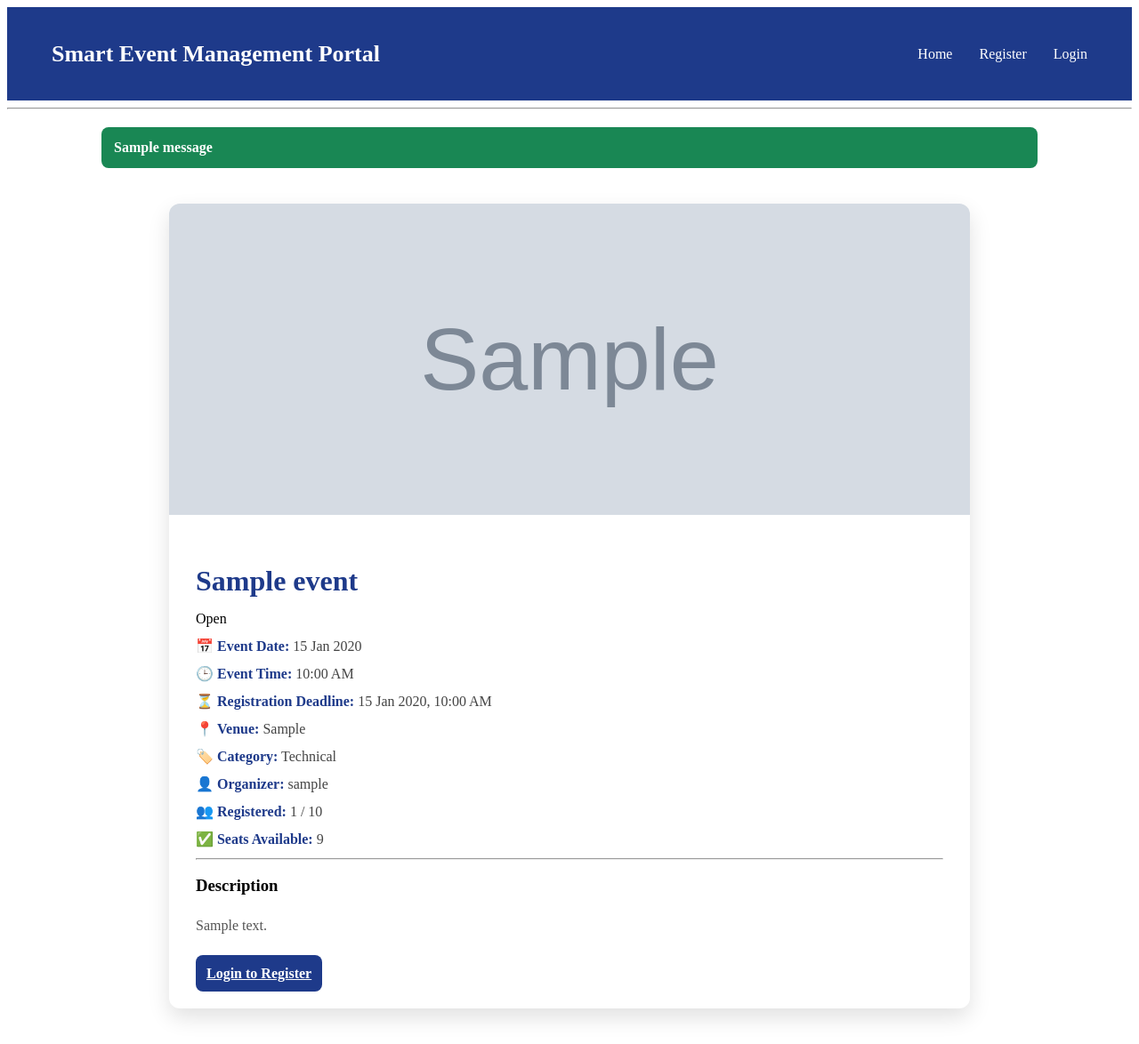
After one commit to pavithapari/SmartEventManagement, a Django app: page /events/1/ in a window 1280 px wide. The commit adds this page. Shown: the whole page at 89% size. Run offline with Django 5.2, Linux system fonts and the light colour scheme; tables that the repository leaves empty hold one stand-in row (values such as "Sample post"); grey boxes marked "Sample" are stand-in pictures; one stand-in notice (Sample message) is shown.

Commit message:
Added the register view page with inteligent register button based on the state(already registered and login)

```diff
--- a/accounts/urls.py
+++ b/accounts/urls.py
@@ -3,11 +3,11 @@ from . import views
 
 urlpatterns = [
 
-    path("register/", views.register, name="register"),
+    path("accounts/register/", views.register, name="register"),
 
-    path("login/", views.login_view, name="login"),
+    path("accounts/login/", views.login_view, name="login"),
 
-    path("logout/", views.logout_view, name="logout"),
+    path("accounts/logout/", views.logout_view, name="logout"),
 
-    path("dashboard/", views.dashboard, name="dashboard"),
+    path("accounts/dashboard/", views.dashboard, name="dashboard"),
 ]
--- a/event_portal/urls.py
+++ b/event_portal/urls.py
@@ -23,6 +23,7 @@ urlpatterns = [
     path('admin/', admin.site.urls),
     path("",include("accounts.urls")),
     path("events/", include("events.urls")),
+    path("registrations/", include("registrations.urls")),
 ]
 
 if settings.DEBUG:
--- a/events/urls.py
+++ b/events/urls.py
@@ -4,4 +4,5 @@ from . import views
 urlpatterns = [
      path("", views.event_list, name="event_list"),
     path("create/", views.create_event, name="create_event"),
+    path("<int:id>/", views.event_detail, name="event_detail"),
 ]
--- a/events/views.py
+++ b/events/views.py
@@ -1,8 +1,10 @@
 from django.shortcuts import render, redirect
 from django.contrib.auth.decorators import login_required
 from .forms import EventForm
-
-
+from django.shortcuts import get_object_or_404
+from django.shortcuts import render, get_object_or_404
+from .models import Event
+from registrations.models import Registration
 from .models import Event
 
 @login_required
@@ -40,3 +42,31 @@ def event_list(request):
     }
 
     return render(request, "events/event_list.html", context)
+
+def event_detail(request, id):
+
+    event = get_object_or_404(Event, id=id)
+
+    registered_count = event.registrations.filter(
+        status="REGISTERED"
+    ).count()
+
+    seats_left = event.capacity - registered_count
+
+    already_registered = False
+
+    if request.user.is_authenticated:
+        already_registered = Registration.objects.filter(
+            user=request.user,
+            event=event,
+            status="REGISTERED"
+        ).exists()
+
+    context = {
+        "event": event,
+        "registered_count": registered_count,
+        "seats_left": seats_left,
+        "already_registered": already_registered,
+    }
+
+    return render(request, "events/event_detail.html", context)
--- a/registrations/models.py
+++ b/registrations/models.py
@@ -33,7 +33,8 @@ class Registration(models.Model):
     id_card_number = models.CharField(
         max_length=30,
         unique=True,
-        blank=True
+        blank=True,
+        null=True,
     )
 
     class Meta:
--- /dev/null
+++ b/registrations/urls.py
@@ -0,0 +1,6 @@
+from django.urls import path
+from . import views
+
+urlpatterns = [
+    path("<int:event_id>/", views.register_event, name="register_event"),
+]
--- a/static/css/style.css
+++ b/static/css/style.css
@@ -256,9 +256,11 @@ input[type="checkbox"]{
     color:white;
 }
 
-.btn-danger:hover{
+button:disabled{
 
-    background:#b52a38;
+    opacity:.85;
+
+    cursor:not-allowed;
 }
 
 .message{
@@ -354,3 +356,103 @@ input[type="checkbox"]{
 
     margin-top:20px;
 }
+/* =========================
+   Event Detail
+========================= */
+
+.event-detail-card{
+
+    background:white;
+
+    border-radius:12px;
+
+    overflow:hidden;
+
+    box-shadow:0 10px 25px rgba(0,0,0,.12);
+
+    margin:40px auto;
+
+    max-width:900px;
+}
+
+.detail-banner{
+
+    width:100%;
+
+    height:350px;
+
+    object-fit:cover;
+}
+
+.detail-content{
+
+    padding:30px;
+}
+
+.detail-content h1{
+
+    color:#1E3A8A;
+
+    margin-bottom:15px;
+}
+
+.detail-info{
+    margin:12px 0;
+    font-size:16px;
+    color:#444;
+}
+
+.detail-info strong{
+    color:#1E3A8A;
+}
+
+.description{
+    margin-top:20px;
+    line-height:1.8;
+    color:#555;
+}
+
+.event-actions{
+
+    margin-top:30px;
+}
+/* =========================
+   Messages
+========================= */
+
+.message-container{
+
+    width:90%;
+
+    margin:20px auto;
+}
+
+.message{
+
+    padding:14px;
+
+    margin-bottom:15px;
+
+    border-radius:8px;
+
+    color:white;
+
+    font-weight:600;
+}
+
+.success{
+
+    background:#198754;
+}
+
+.error{
+
+    background:#DC3545;
+}
+
+.warning{
+
+    background:#FFC107;
+
+    color:#000;
+}
--- a/templates/base.html
+++ b/templates/base.html
@@ -48,7 +48,23 @@
 
     <hr>
 
-    {% include "components/messages.html" %}
+    {% if messages %}
+
+<div class="message-container">
+
+    {% for message in messages %}
+
+        <div class="message {{ message.tags }}">
+
+            {{ message }}
+
+        </div>
+
+    {% endfor %}
+
+</div>
+
+{% endif %}
 
     {% block content %}
 
--- /dev/null
+++ b/templates/events/event_detail.html
@@ -0,0 +1,108 @@
+{% extends "base.html" %}
+
+{% block content %}
+
+<div class="page-container">
+
+    <div class="event-detail-card">
+
+        {% if event.banner %}
+            <img src="{{ event.banner.url }}" class="detail-banner">
+        {% endif %}
+
+        <div class="detail-content">
+<h1>{{ event.title }}</h1>
+
+<span class="badge badge-open">
+    {{ event.get_status_display }}
+</span>
+
+<p class="detail-info">
+    📅 <strong>Event Date:</strong>
+    {{ event.event_date|date:"d M Y" }}
+</p>
+
+<p class="detail-info">
+    🕒 <strong>Event Time:</strong>
+    {{ event.event_time|time:"h:i A" }}
+</p>
+
+<p class="detail-info">
+    ⏳ <strong>Registration Deadline:</strong>
+    {{ event.registration_deadline|date:"d M Y, h:i A" }}
+</p>
+
+<p class="detail-info">
+    📍 <strong>Venue:</strong>
+    {{ event.venue }}
+</p>
+
+<p class="detail-info">
+    🏷️ <strong>Category:</strong>
+    {{ event.get_category_display }}
+</p>
+
+<p class="detail-info">
+    👤 <strong>Organizer:</strong>
+    {{ event.organizer.username }}
+</p>
+
+<p class="detail-info">
+    👥 <strong>Registered:</strong>
+    {{ registered_count }} / {{ event.capacity }}
+</p>
+
+<p class="detail-info">
+    ✅ <strong>Seats Available:</strong>
+    {{ seats_left }}
+</p>
+
+<hr>
+
+<h3>Description</h3>
+
+<p class="description">
+    {{ event.description }}
+</p>
+
+<div class="event-actions">
+
+{% if not user.is_authenticated %}
+
+    <a href="{% url 'login' %}" class="btn btn-primary">
+        Login to Register
+    </a>
+
+{% elif already_registered %}
+
+    <button class="btn btn-success" disabled>
+        ✓ Already Registered
+    </button>
+
+{% elif event.status != "OPEN" %}
+
+    <button class="btn btn-danger" disabled>
+        Registration Closed
+    </button>
+
+{% elif seats_left == 0 %}
+
+    <button class="btn btn-danger" disabled>
+        Event Full
+    </button>
+
+{% else %}
+
+    <a href="{% url 'register_event' event.id %}" class="btn btn-primary">
+        Register Now
+    </a>
+
+{% endif %}
+
+</div>
+    </div>
+    </div>
+
+</div>
+
+{% endblock %}
--- a/templates/events/event_list.html
+++ b/templates/events/event_list.html
@@ -42,9 +42,9 @@
 
                 <div class="event-footer">
 
-                    <a href="#" class="btn btn-primary">
-                        View Details
-                    </a>
+                    <a href="{% url 'event_detail' event.id %}" class="btn btn-primary">
+    View Details
+</a>
 
                 </div>
 
```
Also changed, not shown: registrations/views.py (+73 -1 lines), registrations/migrations/0002_alter_registration_id_card_number.py (added).
